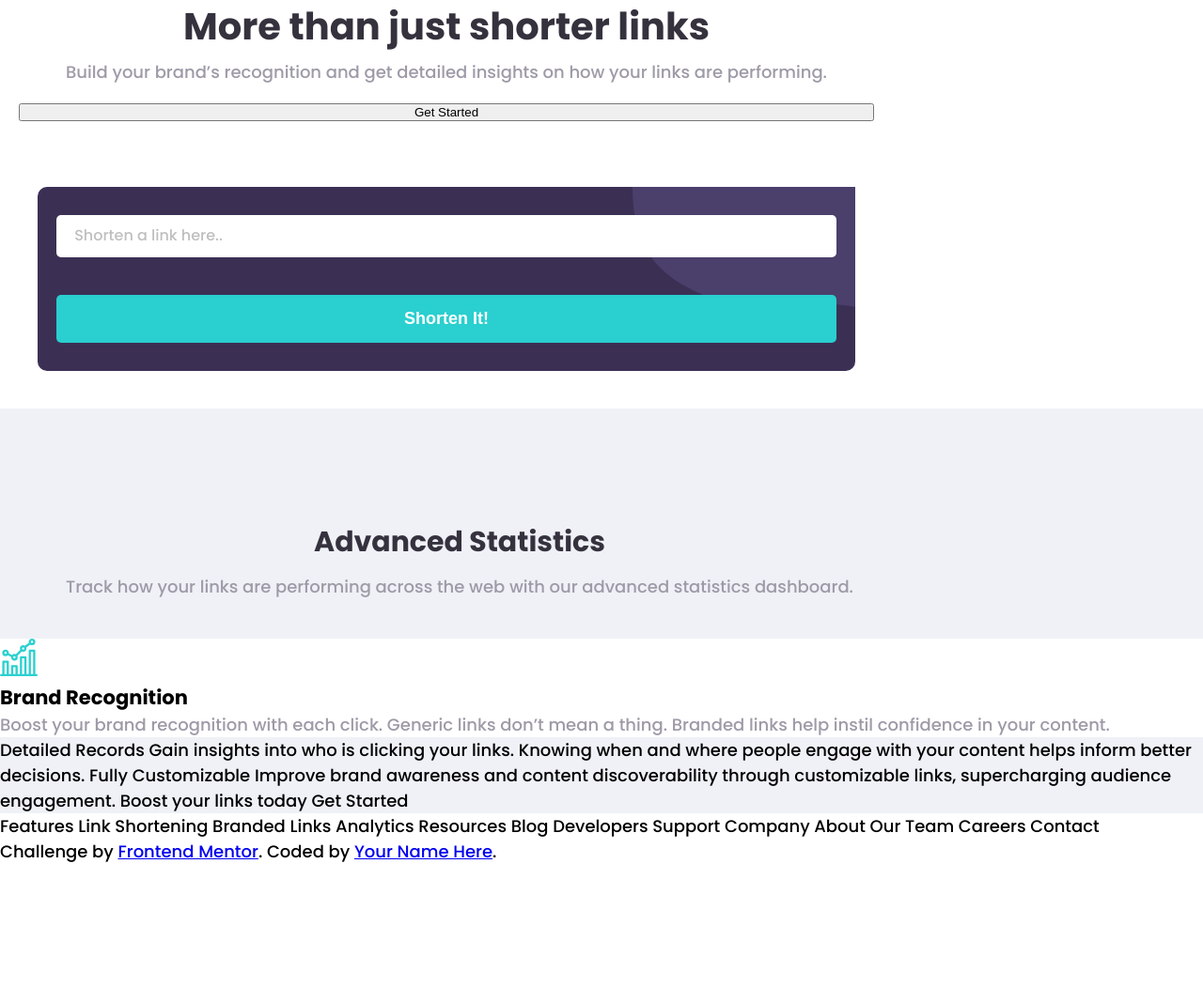
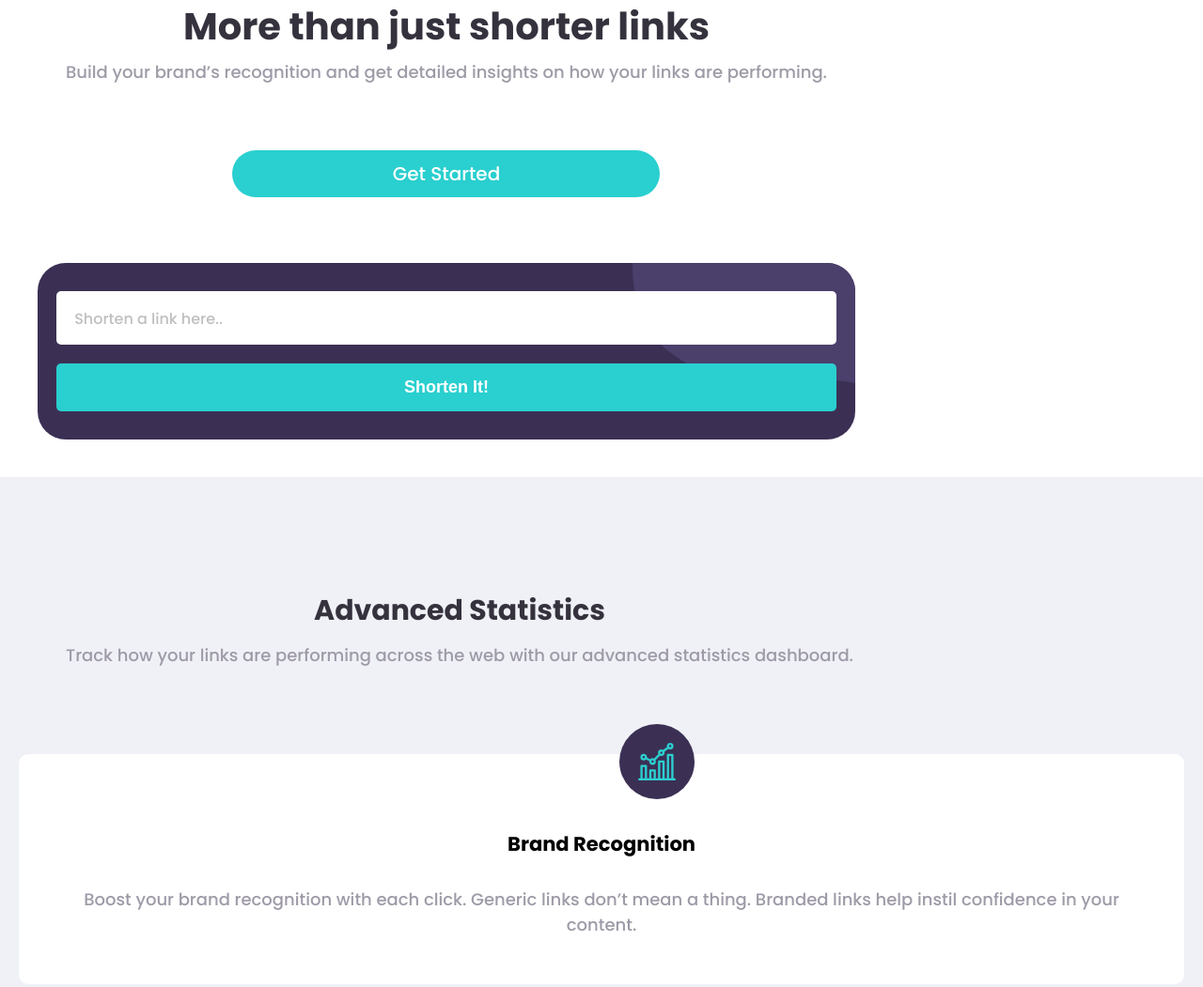
Before and after one commit to thaisont/URL-API, a website: page index.html in a window 1280 px wide. Shown: the part 959-2010 px from the top of the page at 94% size. Before the commit the page ends 1879 px from the top, so only its background shows below. Drawn offline with Linux system fonts and the light colour scheme.

Commit message:
further changes to the feature box

```diff
--- a/css/_main.scss
+++ b/css/_main.scss
@@ -20,12 +20,12 @@ h2 {
 
 .main-section,
 .mid-section {
-  display: flex;
-  flex-direction: column;
+  display: block;
   text-align: center;
 
   &-p {
-    padding: 0rem 5rem 2rem 5rem;
+    padding: 0rem 5rem 0rem 5rem;
+    margin-bottom: 7rem;
   }
 }
 
@@ -34,16 +34,38 @@ h2 {
   padding: 3rem 2rem;
   margin: 2rem;
   border-style: none;
-  border-radius: 10px;
+  border-radius: 30px;
   display: flex;
   flex-direction: column;
   align-items: center;
   z-index: 0;
   position: relative;
+  overflow: hidden;
+}
+
+.highlighted-text {
+  display: none;
+  color: $color-secondary;
+  font-size: 1.6rem;
+  font-style: italic;
+  padding: 1rem 0;
 }
 
 .main-section-btn {
   margin-bottom: 5rem;
+  background: $color-primary;
+  font-family: $font-primary;
+  color: #ffffff;
+  font-size: 2rem;
+  border-style: none;
+  border-radius: 30px;
+  padding: 1rem;
+  width: 50%;
+  cursor: pointer;
+
+  &:focus {
+    outline: none;
+  }
 }
 
 .mid-section {
@@ -63,7 +85,13 @@ h2 {
 
 .api-search {
   width: 100%;
-  padding-bottom: 4rem;
+  padding-bottom: 2rem;
+}
+
+input {
+  font-family: $font-primary;
+  color: $color-neutral-g;
+  font-size: 1.8rem;
 }
 
 .search-term,
@@ -83,8 +111,9 @@ h2 {
 }
 
 .search-term:focus {
-  outline: none;
-  border: 3px solid $color-secondary;
+  outline: $color-secondary solid 2px;
+  outline-offset: -2px;
+  outline-width: 4px;
 }
 
 .search-term::placeholder {
@@ -95,4 +124,27 @@ h2 {
 
 .feature {
   background: white;
+  text-align: center;
+  margin: 0 2rem;
+  border-radius: 10px;
+  position: relative;
 }
+
+.icon {
+  background-color: $color-primary-violet;
+  position: absolute;
+  padding: 2rem;
+  border-radius: 50%;
+  display: flex;
+  justify-content: center;
+  top: -13%;
+  right: 42%;
+}
+
+.feature-heading {
+  padding: 8rem 0 2rem 0;
+}
+
+.feature-p {
+  padding: 1rem 5rem 5rem 5rem;
+}
--- a/index.html
+++ b/index.html
@@ -52,15 +52,20 @@
           <p class="main-section-p">Build your brand’s recognition and get detailed insights
             on how your links are performing.</p>
 
-          <button class="main-section-btn">
-            Get Started</button>
+          <a href="/">
+            <button class="main-section-btn">
+              Get Started </button></a>
 
 
           <div class="main-section-search">
+
+
             <img class="background-style" src="./images/bg-shorten-mobile.svg" alt="">
             <form class="api-search">
               <input class="search-term" type="text" placeholder=" Shorten a link here.." name="search" />
+              <div class="highlighted-text">Please add a link </div>
             </form>
+
             <button class="api-search-btn"> Shorten It!</button>
 
           </div>
@@ -81,14 +86,18 @@
         </div>
       </div>
       <div class="feature">
-        <div class="icon">
+
+        <span class="icon">
           <img src="./images/icon-brand-recognition.svg" alt="">
+        </span>
+        <div class="feature-content">
+          <h3 class="feature-heading">Brand Recognition</h3>
+
+          <p class="feature-p"> Boost your brand recognition with each click. Generic links don’t
+            mean a thing. Branded links help instil confidence in your content.
+          </p>
         </div>
-        <h3>Brand Recognition</h3>
 
-        <p class="feature-p"> Boost your brand recognition with each click. Generic links don’t
-          mean a thing. Branded links help instil confidence in your content.
-        </p>
       </div>
 
       Detailed Records
```
Also changed, not shown: css/style.css, 1 other file.
